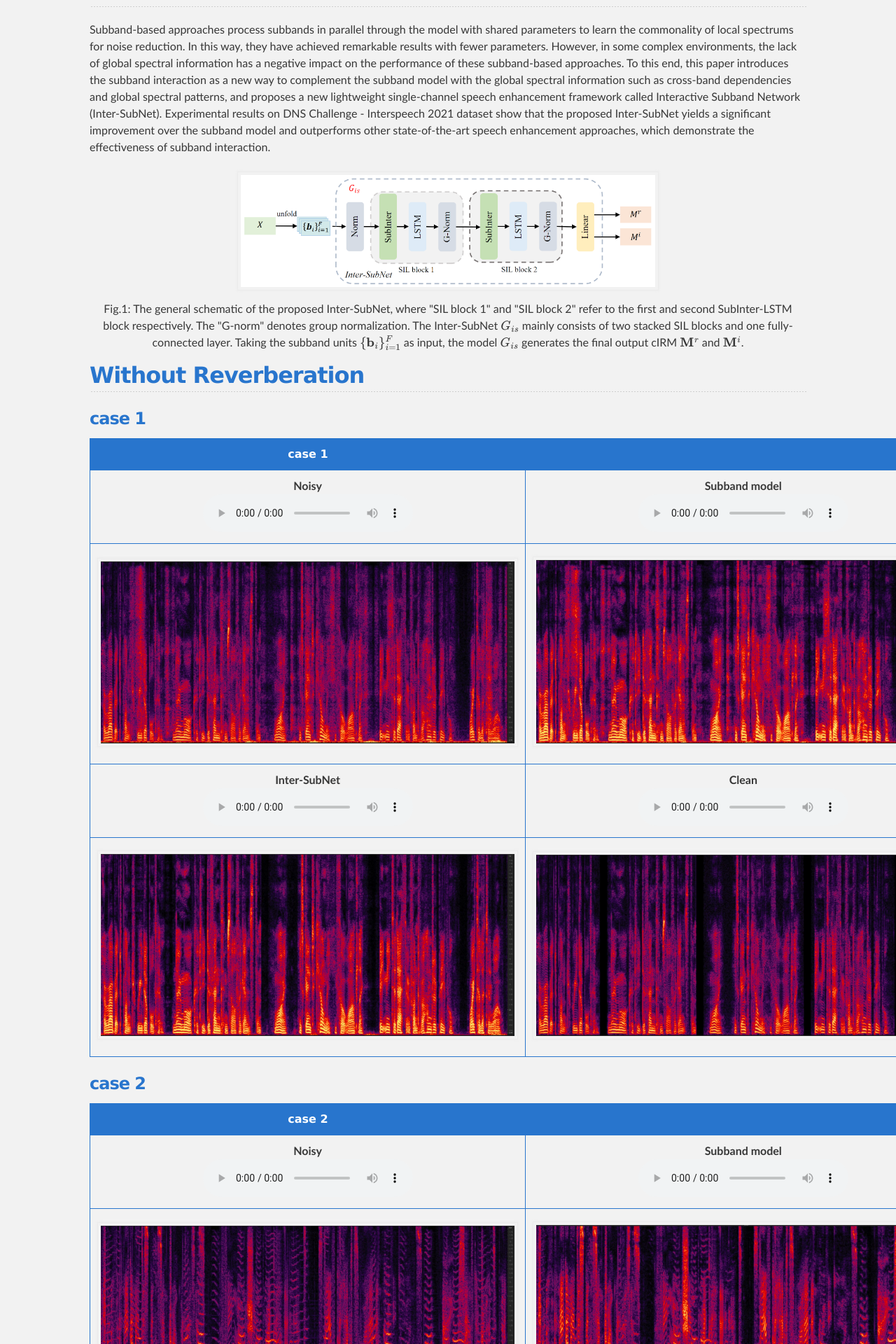
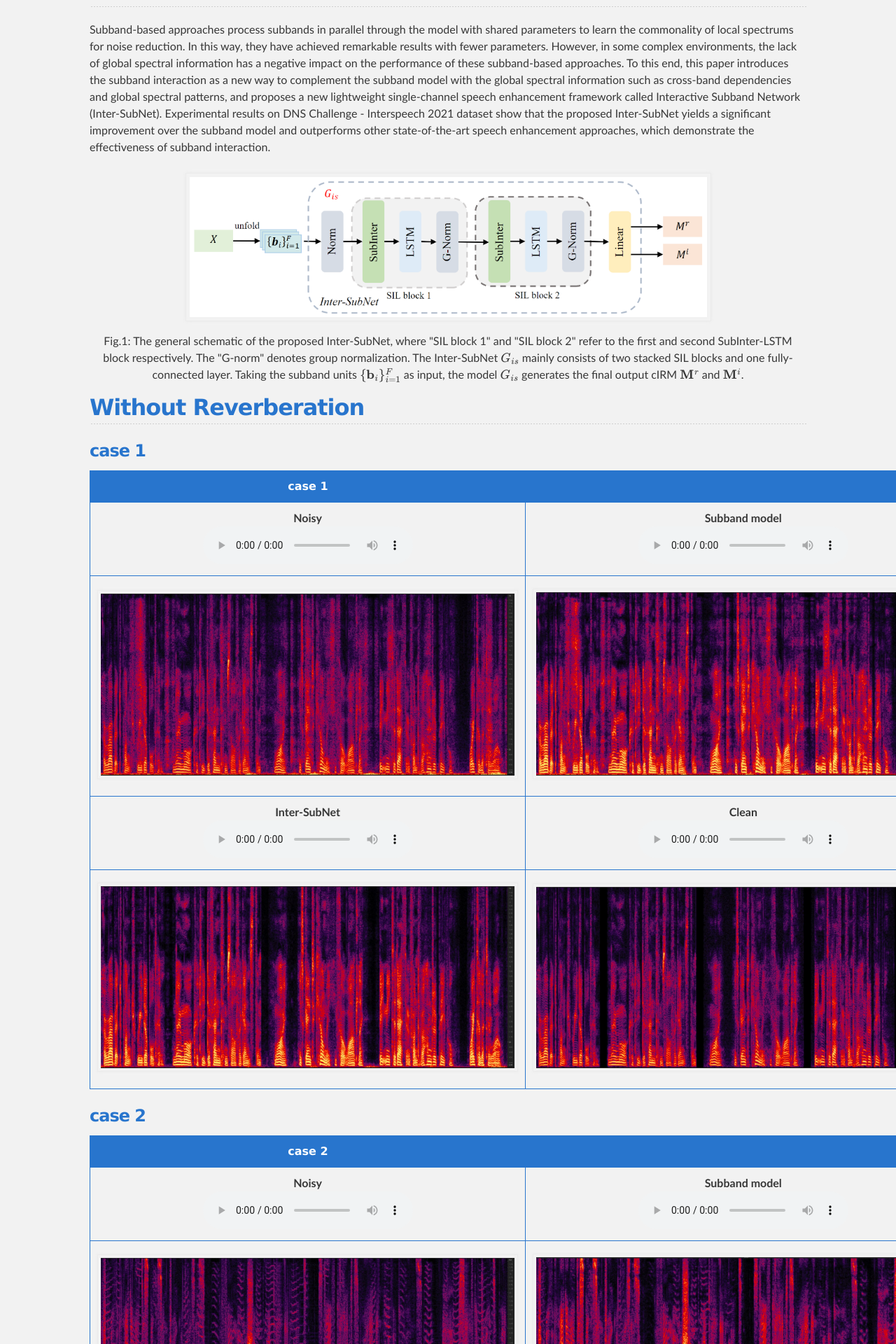
Before and after one commit to RookieJunChen/Inter-SubNet_demo, a Jekyll site: the page built from index.md, in a window 1280 px wide. Shown: the part 675-2595 px from the top of the page at 70% size. Built offline with Jekyll 4.4.1, drawn with Linux system fonts in a browser that asks for light colours; our own code applies the rules of GitHub Pages for plain Markdown files.

Commit message:
change fig length 3

```diff
--- a/index.md
+++ b/index.md
@@ -11,8 +11,8 @@ Subband-based approaches process subbands in parallel through the model with sha
 	<script id="MathJax-script" async
         src="https://cdn.jsdelivr.net/npm/mathjax@3/es5/tex-mml-chtml.js">
 </script>
-    <img style="zoom: 80%;"
-    src="./data/fig/total_arch.jpg"  width="130%">
+    <img style="zoom: 100%;"
+    src="./data/fig/total_arch.jpg">
     <br>
     <div class="caption" style="max-width: 1000px;">
     Fig.1: The general schematic of the proposed Inter-SubNet, where "SIL block 1" and "SIL block 2" refer to the first and second SubInter-LSTM block respectively. The "G-norm" denotes group normalization. The Inter-SubNet \(G_{is}\) mainly consists of two stacked SIL blocks and one fully-connected layer. Taking the subband units \(\{\mathbf{b}_i\}_{i=1}^F\) as input, the model \(G_{is}\) generates the final output cIRM \(\mathbf{M}^{r}\) and \(\mathbf{M}^{i}\).
```
